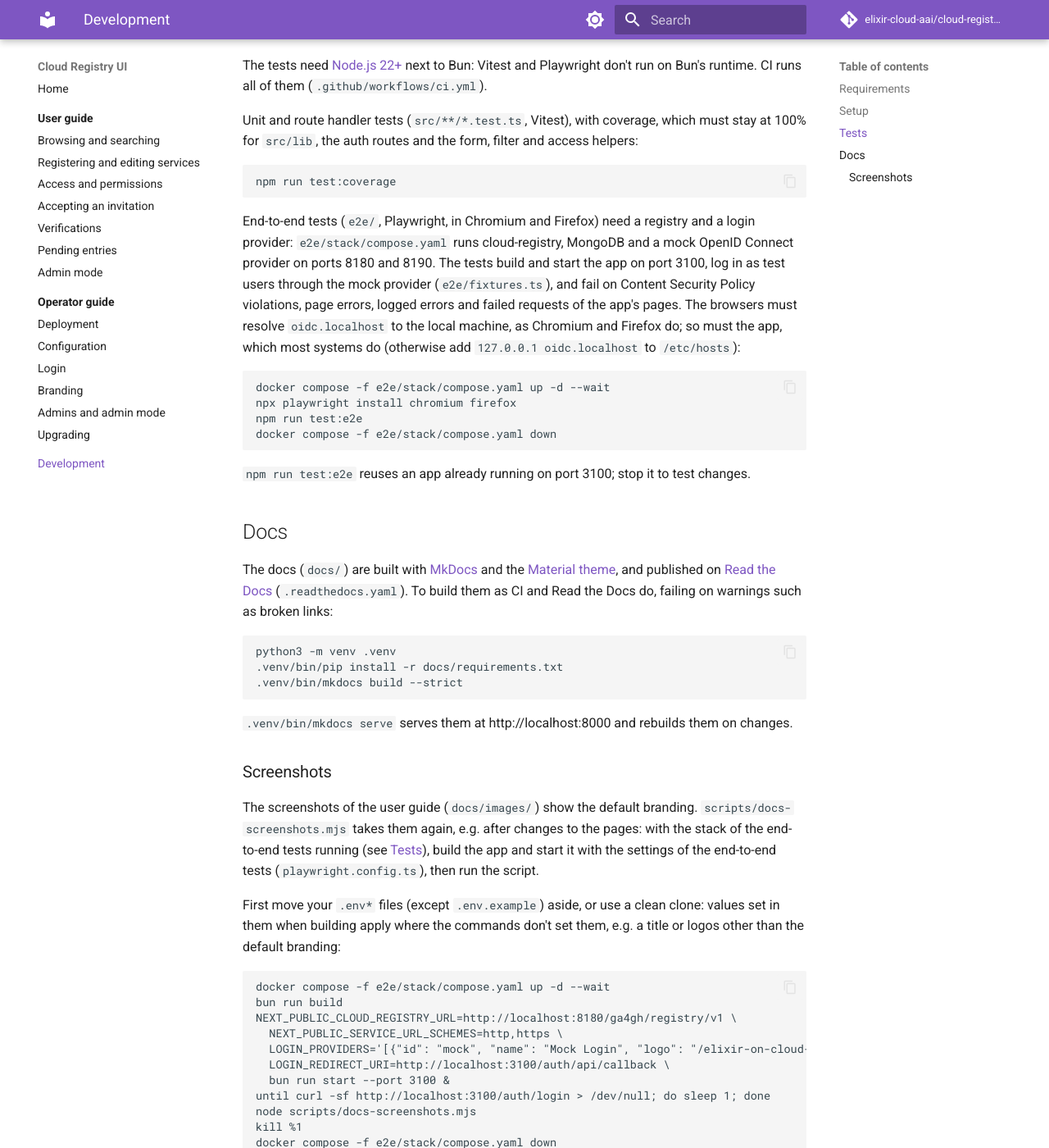
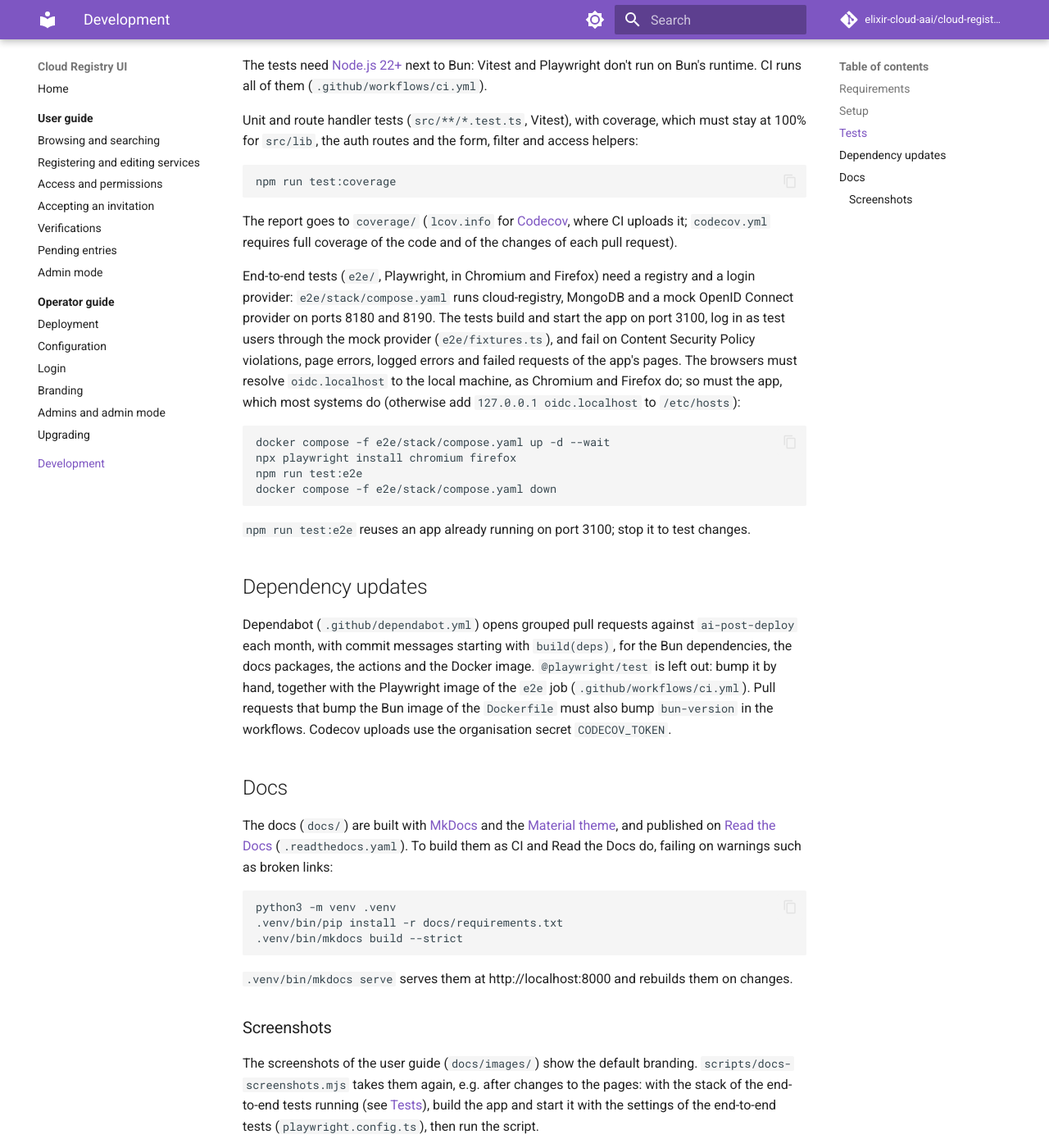
Before and after one commit to elixir-cloud-aai/cloud-registry-ui, an MkDocs documentation site: the page built from docs/development.md, in a window 1280 px wide and 1400 px high, scrolled down 968 px. Shown: the whole window at 82% size. Built offline with MkDocs 1.6.1 and Material for MkDocs 9.7.7, drawn with Linux system fonts in a browser that asks for light colours; comment, search, counter and statistics services are not loaded.

Commit message:
ci: run on ai-post-deploy, Codecov, Dependabot (#121)
Co-authored-by: Claude Opus 5.5 <noreply@anthropic.com>

````diff
--- a/docs/development.md
+++ b/docs/development.md
@@ -52,6 +52,11 @@ and access helpers:
 npm run test:coverage
 ```
 
+The report goes to `coverage/` (`lcov.info` for
+[Codecov](https://app.codecov.io/gh/elixir-cloud-aai/cloud-registry-ui),
+where CI uploads it; `codecov.yml` requires full coverage of the code and of
+the changes of each pull request).
+
 End-to-end tests (`e2e/`, Playwright, in Chromium and Firefox) need a
 registry and a login provider: `e2e/stack/compose.yaml` runs cloud-registry,
 MongoDB and a mock OpenID Connect provider on ports 8180 and 8190. The tests
@@ -71,6 +76,16 @@ docker compose -f e2e/stack/compose.yaml down
 
 `npm run test:e2e` reuses an app already running on port 3100; stop it to
 test changes.
+
+## Dependency updates
+
+Dependabot (`.github/dependabot.yml`) opens grouped pull requests against
+`ai-post-deploy` each month, with commit messages starting with
+`build(deps)`, for the Bun dependencies, the docs packages, the actions and
+the Docker image. `@playwright/test` is left out: bump it by hand, together
+with the Playwright image of the `e2e` job (`.github/workflows/ci.yml`).
+Pull requests that bump the Bun image of the `Dockerfile` must also bump
+`bun-version` in the workflows. Codecov uploads use the organisation secret `CODECOV_TOKEN`.
 
 ## Docs
 
````
Also changed, not shown: README.md (+3 -0 lines), codecov.yml (added, +12 -0 lines), 2 other files.
